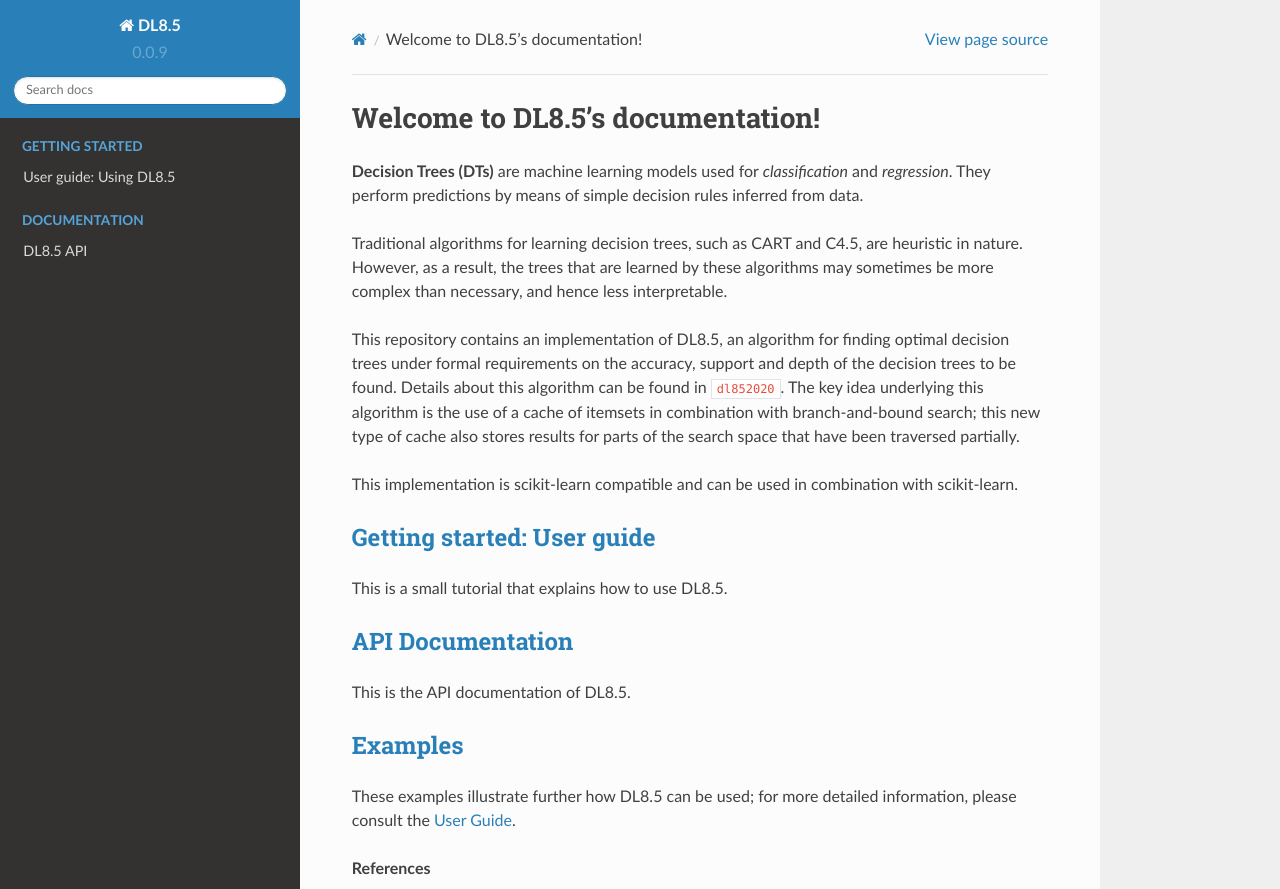
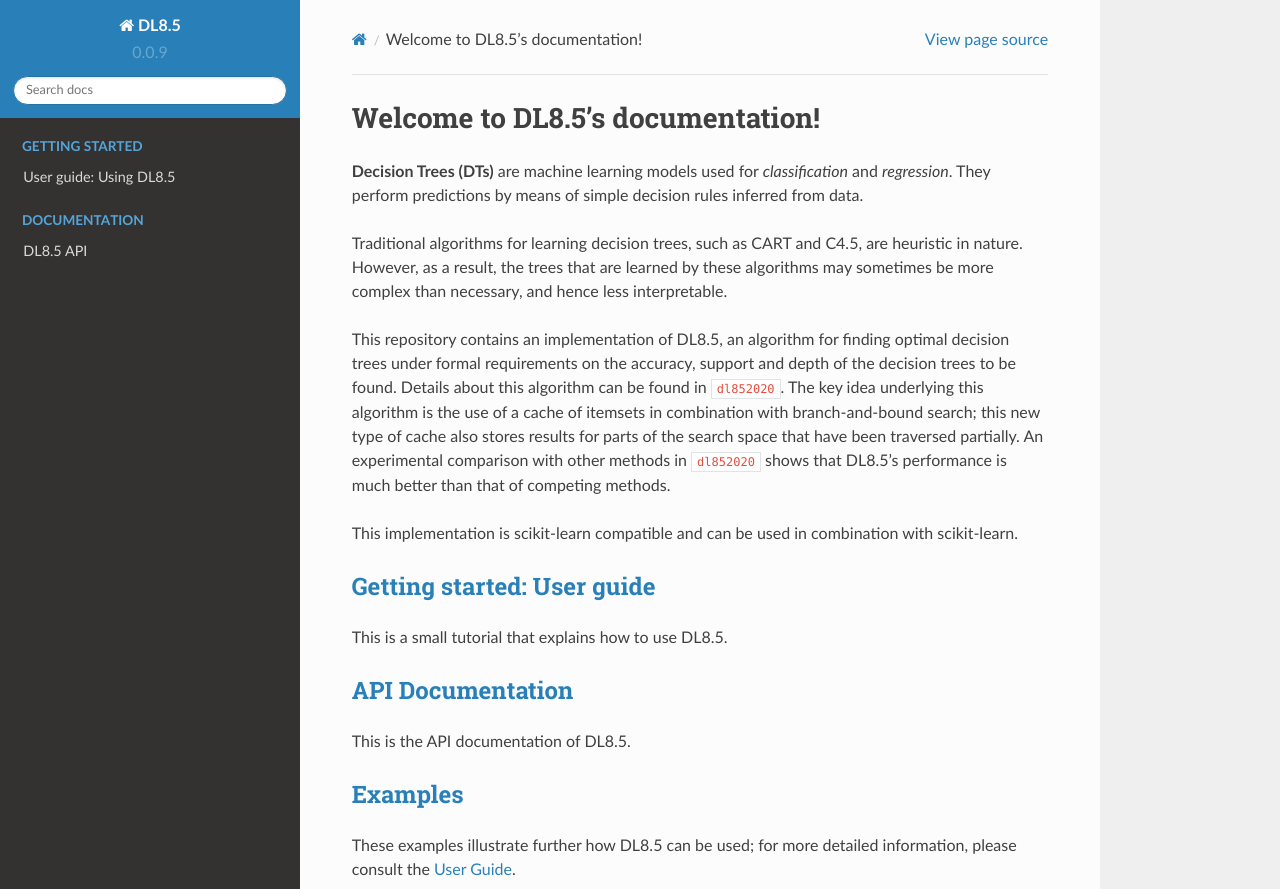
Before and after one commit to aia-uclouvain/pydl8.5, a Sphinx documentation site: the page built from python_library/doc/index.rst, in a window 1280 px wide and 1231 px high, cut to the strip 0-889 px from the top of the window. Built offline with Sphinx 7.4.7 and the Read the Docs theme 2.0.0, drawn with Linux system fonts in a browser that asks for light colours; formulas are drawn with MathJax 3; pages that are not in the unit, such as notebooks, are missing from menus; cross-references to code outside the pages are shown as plain code; the version number is read from the project's files by our own code.

Commit message:
Advertise the performance more.

```diff
--- a/python_library/doc/index.rst
+++ b/python_library/doc/index.rst
@@ -16,7 +16,7 @@
 
 This repository contains an implementation of DL8.5, an algorithm for finding optimal decision trees under formal requirements on the accuracy, support and depth of the decision trees to be found. Details about this algorithm can be found in :cite:`dl852020`. The key idea underlying this algorithm
 is the use of a cache of itemsets in combination with branch-and-bound search; this new type of cache also stores
-results for parts of the search space that have been traversed partially.
+results for parts of the search space that have been traversed partially. An experimental comparison with other methods in :cite:`dl852020` shows that DL8.5's performance is much better than that of competing methods.
 
 This implementation is scikit-learn compatible and can be used in combination with scikit-learn.
 
```
